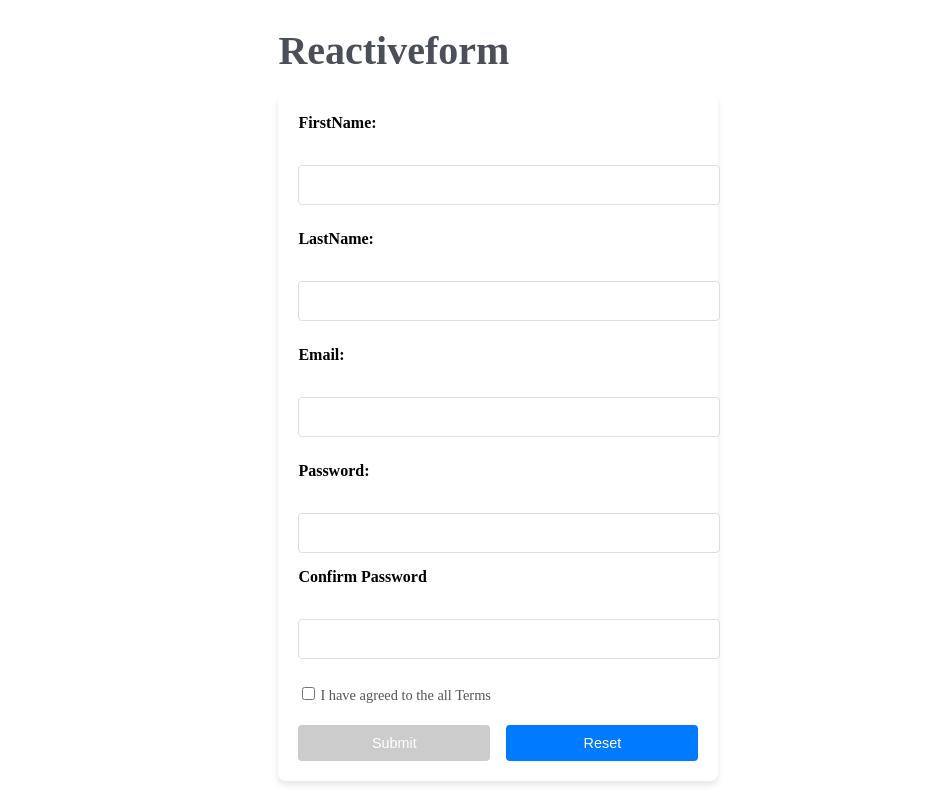
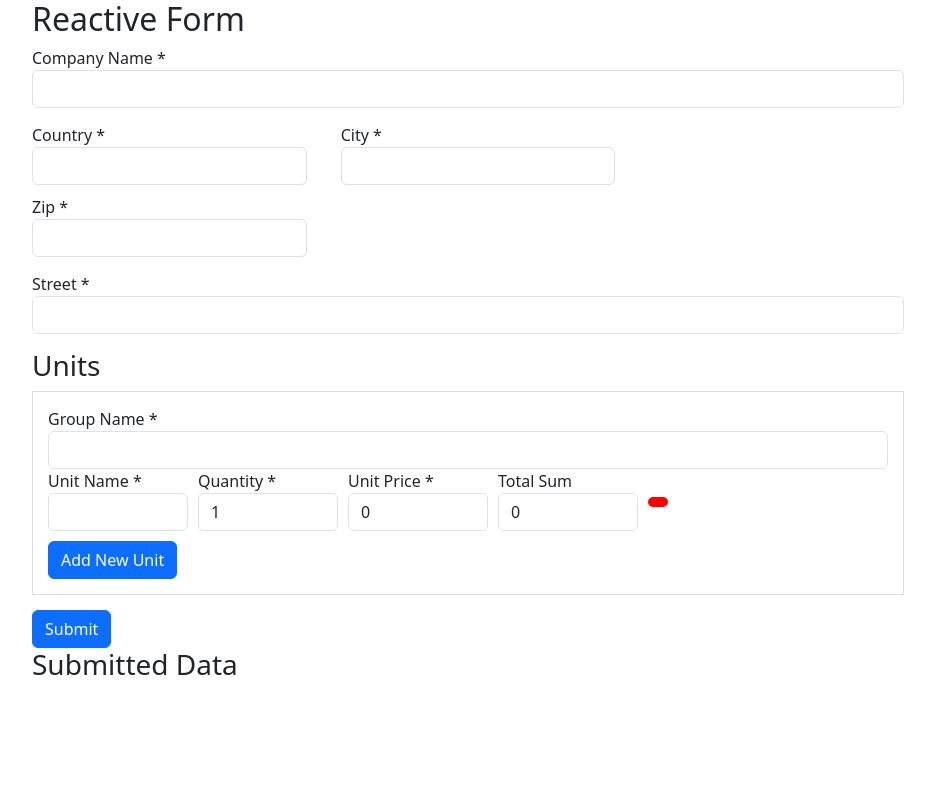
Before and after one commit to an-gaurigujar/Angular, an Angular app: page / in a window 1280 px wide. Shown: the whole page, without its empty margins (172-1107 px from the left). Built offline with nearby package versions, Linux system fonts and the light colour scheme.

Commit message:
Add complex-form folder

```diff
--- a/angular.json
+++ b/angular.json
@@ -27,7 +27,9 @@
               }
             ],
             "styles": [
+              "node_modules/bootstrap/dist/css/bootstrap.min.css",
               "src/styles.css"
+
             ],
             "scripts": []
           },
--- a/package.json
+++ b/package.json
@@ -18,6 +18,7 @@
     "@angular/platform-browser": "^19.1.0",
     "@angular/platform-browser-dynamic": "^19.1.0",
     "@angular/router": "^19.1.0",
+    "bootstrap": "^5.3.3",
     "rxjs": "~7.8.0",
     "tslib": "^2.3.0",
     "zone.js": "~0.15.0"
--- a/src/app/app.component.html
+++ b/src/app/app.component.html
@@ -1 +1,2 @@
-<app-user-form></app-user-form>
+ <!-- <app-user-form></app-user-form>  -->
+<app-complex-form></app-complex-form>
--- a/src/app/app.component.ts
+++ b/src/app/app.component.ts
@@ -3,10 +3,11 @@ import { RouterOutlet } from '@angular/router';
 import { UserFormComponent } from "./user-form/user-form.component";
 import { CommonModule } from '@angular/common';
 import { FormControl, FormGroup } from '@angular/forms';
+import { ComplexFormComponent } from './complex-form/complex-form.component';
 
 @Component({
   selector: 'app-root',
-  imports: [ UserFormComponent,CommonModule],
+  imports: [ UserFormComponent,CommonModule,ComplexFormComponent],
   templateUrl: './app.component.html',
   styleUrl: './app.component.css'
 })
```
Also changed, not shown: src/main.ts (+13 -0 lines), 1 other file (tests, documents, lock files or other folders).
